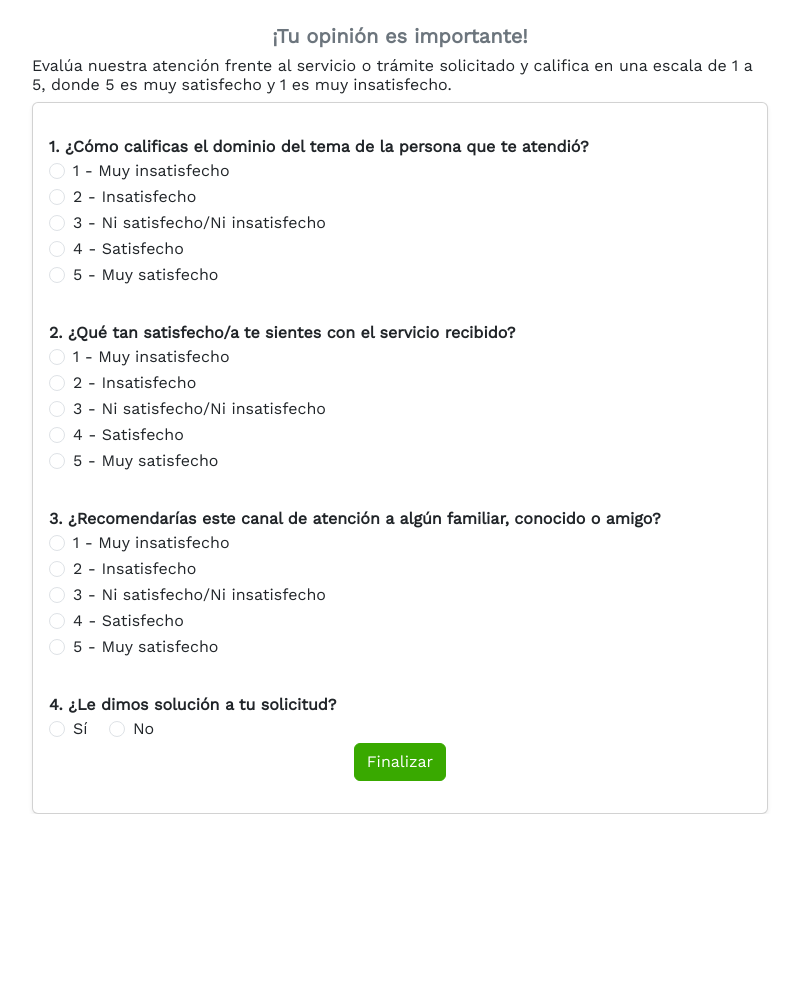
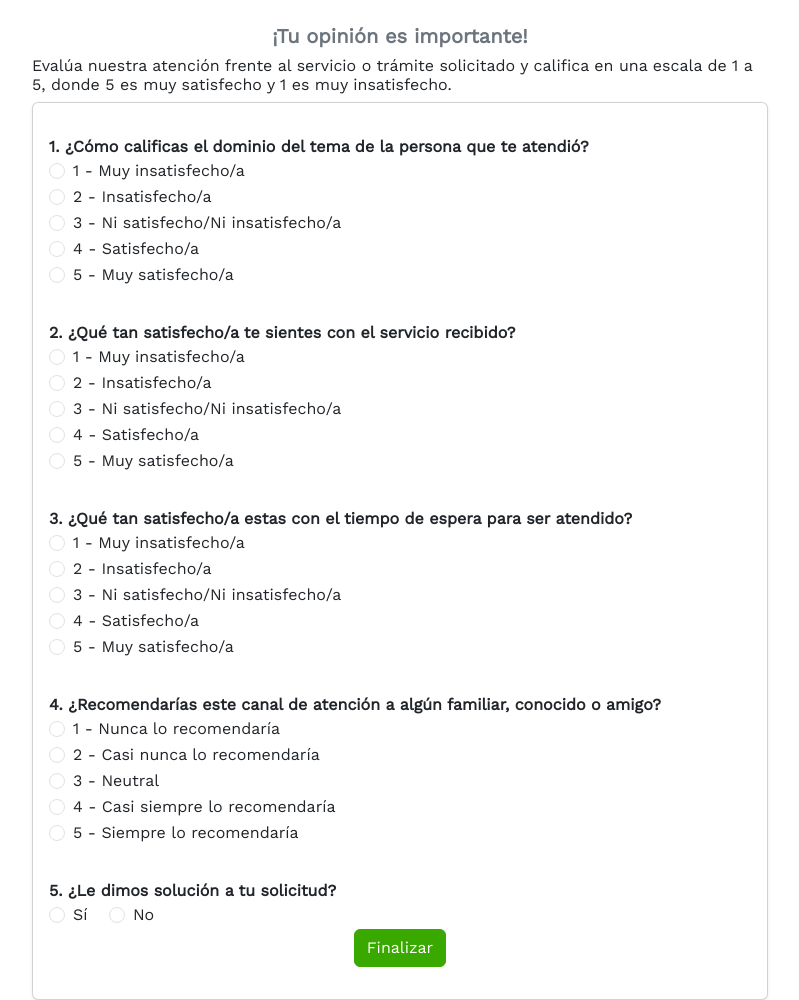
Before and after one commit to CortinezO98/DevSena, a Django app: template sena/templates/encuesta/Formulario.html in a window 1280 px wide. Shown: the part 58-1058 px from the top of the page, without its empty margins (240-1039 px from the left). Before the commit the page ends 872 px from the top, so only its background shows below. Run offline with Django 5.2, Linux system fonts and the light colour scheme; the template is opened without the code that fills it, so the values that code supplies are empty; some libraries are stand-ins or nearby versions.

Commit message:
Cambios en el servidor de la encuesta

```diff
--- a/sena/encuesta/admin.py
+++ b/sena/encuesta/admin.py
@@ -9,7 +9,7 @@ class EncuestaResource(resources.ModelResource):
 
 class EncuestaAdmin(ImportExportModelAdmin):
     resource_classes = [EncuestaResource]
-    list_display = ('token','dominioPersonaAtendio','satisfaccionServicioRecibido', 'recomendacionCanalAtencion', 'solucionSolicitud','nombreAgente','idInteraccion','seleccionarCanal','fecha_creacion','fechaExpiracionLink',)
+    list_display = ('token','dominioPersonaAtendio','satisfaccionServicioRecibido','tiempoEsperaServicio', 'recomendacionCanalAtencion', 'solucionSolicitud','nombreAgente','idInteraccion','seleccionarCanal','fecha_creacion','fechaExpiracionLink',)
     list_filter = ('fecha_creacion','seleccionarCanal')
 
 admin.site.register(Encuesta, EncuestaAdmin)
--- a/sena/encuesta/models.py
+++ b/sena/encuesta/models.py
@@ -3,6 +3,7 @@ from django.db import models
 class Encuesta(models.Model):
     dominioPersonaAtendio = models.IntegerField(null=True, blank=True)
     satisfaccionServicioRecibido = models.IntegerField(null=True, blank=True)
+    tiempoEsperaServicio = models.IntegerField(null=True, blank=True)
     recomendacionCanalAtencion = models.IntegerField(null=True, blank=True)
     solucionSolicitud = models.BooleanField(null=True, blank=True)
     idInteraccion = models.CharField(max_length=150)
--- a/sena/encuesta/views.py
+++ b/sena/encuesta/views.py
@@ -30,6 +30,7 @@ def Formulario(request, token):
     if request.method == 'POST':
         encuesta.dominioPersonaAtendio = int(request.POST["dominioPersonaAtendio"])
         encuesta.satisfaccionServicioRecibido = int(request.POST["satisfaccionServicioRecibido"])
+        encuesta.tiempoEsperaServicio = int(request.POST["tiempoEsperaServicio"])
         encuesta.recomendacionCanalAtencion = int(request.POST["recomendacionCanalAtencion"])
         encuesta.solucionSolicitud = eval(request.POST["solucionSolicitud"])
         encuesta.fechaExpiracionLink = datetime.now()
--- a/sena/templates/encuesta/Formulario.html
+++ b/sena/templates/encuesta/Formulario.html
@@ -35,23 +35,23 @@
                         <br>
                         <div class="form-check">
                             <input class="form-check-input" type="radio" name="dominioPersonaAtendio" id="dominioPersonaAtendio1" value="1" required>
-                            <label class="form-check-label" for="dominioPersonaAtendio1">1 - Muy insatisfecho</label>
+                            <label class="form-check-label" for="dominioPersonaAtendio1">1 - Muy insatisfecho/a</label>
                         </div>
                         <div class="form-check">
                             <input class="form-check-input" type="radio" name="dominioPersonaAtendio" id="dominioPersonaAtendio2" value="2">
-                            <label class="form-check-label" for="dominioPersonaAtendio2">2 - Insatisfecho</label>
+                            <label class="form-check-label" for="dominioPersonaAtendio2">2 - Insatisfecho/a</label>
                         </div>
                         <div class="form-check">
                             <input class="form-check-input" type="radio" name="dominioPersonaAtendio" id="dominioPersonaAtendio3" value="3">
-                            <label class="form-check-label" for="dominioPersonaAtendio3">3 - Ni satisfecho/Ni insatisfecho</label>
+                            <label class="form-check-label" for="dominioPersonaAtendio3">3 - Ni satisfecho/Ni insatisfecho/a</label>
                         </div>
                         <div class="form-check">
                             <input class="form-check-input" type="radio" name="dominioPersonaAtendio" id="dominioPersonaAtendio4" value="4">
-                            <label class="form-check-label" for="dominioPersonaAtendio4">4 - Satisfecho</label>
+                            <label class="form-check-label" for="dominioPersonaAtendio4">4 - Satisfecho/a</label>
                         </div>
                         <div class="form-check">
                             <input class="form-check-input" type="radio" name="dominioPersonaAtendio" id="dominioPersonaAtendio5" value="5">
-                            <label class="form-check-label" for="dominioPersonaAtendio5">5 - Muy satisfecho</label>
+                            <label class="form-check-label" for="dominioPersonaAtendio5">5 - Muy satisfecho/a</label>
                         </div>
                     </div>
                     <div class="py-3">
@@ -61,54 +61,80 @@
                         <br>
                         <div class="form-check">
                             <input class="form-check-input" type="radio" name="satisfaccionServicioRecibido" id="satisfaccionServicioRecibido1" value="1" required>
-                            <label class="form-check-label" for="satisfaccionServicioRecibido1">1 - Muy insatisfecho</label>
+                            <label class="form-check-label" for="satisfaccionServicioRecibido1">1 - Muy insatisfecho/a</label>
                         </div>
                         <div class="form-check">
                             <input class="form-check-input" type="radio" name="satisfaccionServicioRecibido" id="satisfaccionServicioRecibido2" value="2">
-                            <label class="form-check-label" for="satisfaccionServicioRecibido2">2 - Insatisfecho</label>
+                            <label class="form-check-label" for="satisfaccionServicioRecibido2">2 - Insatisfecho/a</label>
                         </div>
                         <div class="form-check">
                             <input class="form-check-input" type="radio" name="satisfaccionServicioRecibido" id="satisfaccionServicioRecibido3" value="3">
-                            <label class="form-check-label" for="satisfaccionServicioRecibido3">3 - Ni satisfecho/Ni insatisfecho</label>
+                            <label class="form-check-label" for="satisfaccionServicioRecibido3">3 - Ni satisfecho/Ni insatisfecho/a</label>
                         </div>
                         <div class="form-check">
                             <input class="form-check-input" type="radio" name="satisfaccionServicioRecibido" id="satisfaccionServicioRecibido4" value="4">
-                            <label class="form-check-label" for="satisfaccionServicioRecibido4">4 - Satisfecho</label>
+                            <label class="form-check-label" for="satisfaccionServicioRecibido4">4 - Satisfecho/a</label>
                         </div>
                         <div class="form-check">
                             <input class="form-check-input" type="radio" name="satisfaccionServicioRecibido" id="satisfaccionServicioRecibido5" value="5">
-                            <label class="form-check-label" for="satisfaccionServicioRecibido5">5 - Muy satisfecho</label>
+                            <label class="form-check-label" for="satisfaccionServicioRecibido5">5 - Muy satisfecho/a</label>
+                        </div>
+                    </div>
+                    <div class="py-3">
+                        <label for="tiempoEsperaServicio">
+                            <strong>3. ¿Qué tan satisfecho/a estas con el tiempo de espera para ser atendido?</strong>
+                        </label>
+                        <br>
+                        <div class="form-check">
+                            <input class="form-check-input" type="radio" name="tiempoEsperaServicio" id="tiempoEsperaServicio1" value="1" required>
+                            <label class="form-check-label" for="tiempoEsperaServicio1">1 - Muy insatisfecho/a</label>
+                        </div>
+                        <div class="form-check">
+                            <input class="form-check-input" type="radio" name="tiempoEsperaServicio" id="tiempoEsperaServicio2" value="2">
+                            <label class="form-check-label" for="tiempoEsperaServicio2">2 - Insatisfecho/a</label>
+                        </div>
+                        <div class="form-check">
+                            <input class="form-check-input" type="radio" name="tiempoEsperaServicio" id="tiempoEsperaServicio3" value="3">
+                            <label class="form-check-label" for="tiempoEsperaServicio3">3 - Ni satisfecho/Ni insatisfecho/a</label>
+                        </div>
+                        <div class="form-check">
+                            <input class="form-check-input" type="radio" name="tiempoEsperaServicio" id="tiempoEsperaServicio4" value="4">
+                            <label class="form-check-label" for="tiempoEsperaServicio4">4 - Satisfecho/a</label>
+                        </div>
+                        <div class="form-check">
+                            <input class="form-check-input" type="radio" name="tiempoEsperaServicio" id="tiempoEsperaServicio5" value="5">
+                            <label class="form-check-label" for="tiempoEsperaServicio5">5 - Muy satisfecho/a</label>
                         </div>
                     </div>
                     <div class="py-3">
                         <label for="recomendacionCanalAtencion">
-                            <strong>3. ¿Recomendarías este canal de atención a algún familiar, conocido o amigo?</strong>
+                            <strong>4. ¿Recomendarías este canal de atención a algún familiar, conocido o amigo?</strong>
                         </label>
                         <br>
                         <div class="form-check">
                             <input class="form-check-input" type="radio" name="recomendacionCanalAtencion" id="recomendacionCanalAtencion1" value="1" required>
-                            <label class="form-check-label" for="recomendacionCanalAtencion1">1 - Muy insatisfecho</label>
+                            <label class="form-check-label" for="recomendacionCanalAtencion1">1 - Nunca lo recomendaría</label>
                         </div>
                         <div class="form-check">
                             <input class="form-check-input" type="radio" name="recomendacionCanalAtencion" id="recomendacionCanalAtencion2" value="2">
-                            <label class="form-check-label" for="recomendacionCanalAtencion2">2 - Insatisfecho</label>
+                            <label class="form-check-label" for="recomendacionCanalAtencion2">2 - Casi nunca lo recomendaría</label>
                         </div>
                         <div class="form-check">
                             <input class="form-check-input" type="radio" name="recomendacionCanalAtencion" id="recomendacionCanalAtencion3" value="3">
-                            <label class="form-check-label" for="recomendacionCanalAtencion3">3 - Ni satisfecho/Ni insatisfecho</label>
+                            <label class="form-check-label" for="recomendacionCanalAtencion3">3 - Neutral</label>
                         </div>
                         <div class="form-check">
                             <input class="form-check-input" type="radio" name="recomendacionCanalAtencion" id="recomendacionCanalAtencion4" value="4">
-                            <label class="form-check-label" for="recomendacionCanalAtencion4">4 - Satisfecho</label>
+                            <label class="form-check-label" for="recomendacionCanalAtencion4">4 - Casi siempre lo recomendaría</label>
                         </div>
                         <div class="form-check">
                             <input class="form-check-input" type="radio" name="recomendacionCanalAtencion" id="recomendacionCanalAtencion5" value="5">
-                            <label class="form-check-label" for="recomendacionCanalAtencion5">5 - Muy satisfecho</label>
+                            <label class="form-check-label" for="recomendacionCanalAtencion5">5 - Siempre lo recomendaría</label>
                         </div>
                     </div>
                     <div class="py-3">
                         <label for="solucionSolicitud">
-                            <strong>4. ¿Le dimos solución a tu solicitud?</strong>
+                            <strong>5. ¿Le dimos solución a tu solicitud?</strong>
                         </label>
                         <br>
                         <div class="form-check form-check-inline">
--- a/sena/templates/encuesta/GenerarLink.html
+++ b/sena/templates/encuesta/GenerarLink.html
@@ -37,6 +37,7 @@
                                 <option value="Instagram">Instagram</option>
                                 <option value="Twitter">Twitter</option>
                                 <option value="SMS">SMS</option>
+                                <option value="Chat_Agente">Chat Agente</option>
                             </select>
                         </div>
                         <div class="text-center">
```
